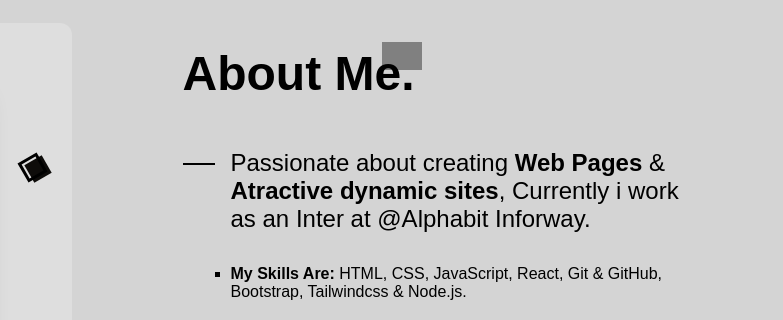
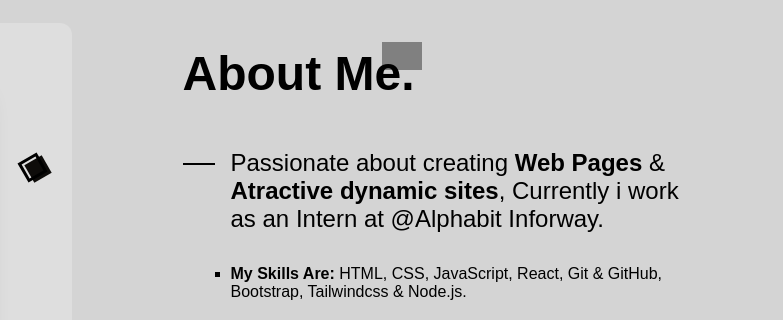
Before and after one commit to Ubeid99/My-Portfolio, a website: page about.html in a window 1280 px wide. Shown: the part 46-366 px from the top of the page, 497-1280 px from the left. Drawn offline with nearby package versions, Linux system fonts and the light colour scheme; a web font is replaced by a local one.

Commit message:
change 1

```diff
--- a/about.html
+++ b/about.html
@@ -35,7 +35,7 @@
             <p class="about__description">
               Passionate about creating <b>Web Pages</b> &
               <b>Atractive dynamic sites</b>, Currently i
-              work as an Inter at @Alphabit Inforway.
+              work as an Intern at @Alphabit Inforway.
 
             </p>
 
```
Also changed, not shown: README.md.
